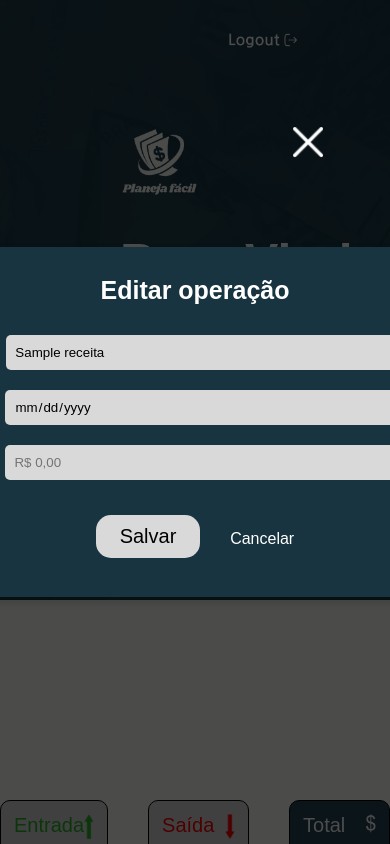
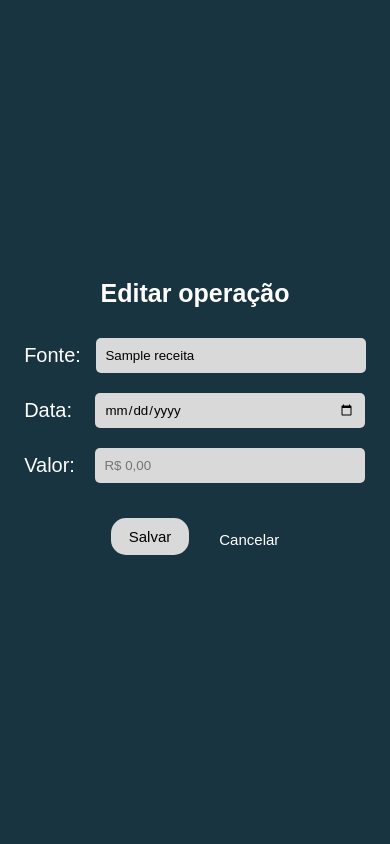
Before and after one commit to AmareloOthavio/Sistema-de-controle-financeiro, a Flask app: template templates/editar.html in a window 390 px wide. Run offline with Flask 3, Linux system fonts and the light colour scheme; the template is opened without the code that fills it: most values are stand-ins (such as "Sample title", 1, 10 or a date in 2020); some web fonts are replaced.

Commit message:
responsivo

```diff
--- a/main.py
+++ b/main.py
@@ -26,7 +26,7 @@ def calcular_receita():
     cursor = con.cursor()
     cursor.execute('SELECT SUM(VALOR) FROM RECEITAS r WHERE r.ID_USUARIO = ?',
                    (session['id_usuario'],))
-    total = cursor.fetchall()
+    total = cursor.fetchall() #pode ser utilizado o fetchone
     cursor.close()
     return total[0][0] if total else 0
 
--- a/static/css/editar.css
+++ b/static/css/editar.css
@@ -539,3 +539,52 @@ footer {
   align-items: center;
   color: white;
 }
+
+@media (max-width: 768px) {
+  .img-fechar-aba {
+    display: none;
+  }
+}
+
+@media (max-width: 426px) {
+  .adicionar-movimentacao {
+    width: 100%;
+    height: 100%;
+    margin: 0;
+    position: fixed;
+    top: 0;
+    transform: none;
+    left: 0;
+    border-radius: 0;
+  }
+
+  input {
+    width: 270px;
+  }
+
+  .adicionar-movimentacao h2 {
+    font-size: 25px;
+  }
+
+  .btn-salvar {
+    font-size: 15px;
+    width: 23%;
+  }
+
+  .link-cancelar {
+    font-size: 15px;
+  }
+}
+
+@media (max-width: 376px) {
+
+  input{
+    width: 240px;
+  }
+}
+
+@media (max-width: 321px) {
+  .adicionar-movimentacao h2 {
+    font-size: 22px;
+  }
+}
--- a/templates/editar.html
+++ b/templates/editar.html
@@ -1,5 +1,6 @@
 <!DOCTYPE html>
 <html lang="pt-br" dir="ltr">
+
 <head>
     <meta charset="UTF-8">
     <meta name="viewport" content="width=device-width, initial-scale=1.0">
@@ -7,11 +8,13 @@
 
     <link rel="preconnect" href="https://fonts.googleapis.com">
     <link rel="preconnect" href="https://fonts.gstatic.com" crossorigin>
-    <link href="https://fonts.googleapis.com/css2?family=Kantumruy+Pro:ital,wght@0,100..700;1,100..700&display=swap" rel="stylesheet">
+    <link href="https://fonts.googleapis.com/css2?family=Kantumruy+Pro:ital,wght@0,100..700;1,100..700&display=swap"
+        rel="stylesheet">
 
     <title>Planeja Facil</title>
 
 </head>
+
 <body>
 
     <div class="overlay"></div>
@@ -38,7 +41,8 @@
             <div class="div-ajustar-esquerda">
                 <div class="div-add-fonte">
                     <label for="data">Fonte:</label>
-                <input name="fonte_desc" type="text" id="fonte" class="input" required placeholder="Descrição" value="{{ fonte }}">
+                    <input name="fonte_desc" type="text" id="fonte" class="input" required placeholder="Descrição"
+                        value="{{ fonte }}">
                 </div>
                 <div class="div-add-data">
                     <label for="data">Data:</label>
@@ -47,7 +51,8 @@
 
                 <div class="div-add-valor">
                     <label for="valor">Valor:</label>
-              <input name="valor" type="number" id="valor" placeholder="R$ 0,00" step="0.01" class="input" required value="{{ valor }}">
+                    <input name="valor" type="number" id="valor" placeholder="R$ 0,00" step="0.01" class="input"
+                        required value="{{ valor }}">
                 </div>
             </div>
 
@@ -63,7 +68,6 @@
         </form>
     </div>
 
-
     <header id="Inicio" class="header">
 
         <div class="Container-Header">
@@ -73,15 +77,13 @@
                     <a href="dashboard.html"><img class="Logo" src="../static/img/Logo_Oficial.png" alt="Logo" /></a>
                 </div>
 
-                <h1 class="Titulo-Header">Bem-Vindo <span style="color: #D1DBBD;">nome</span>!</h1>
+                <h1 class="Titulo-Header">Bem-Vindo <span style="color: #D1DBBD;">{{ nome }}</span>!</h1>
 
                 <p class="Subtitulo-Header">
                     Veja como está o seu saldo atual, suas entradas e saídas!
                 </p>
 
             </div>
-
-
         </div>
 
         <div class="logout">
@@ -222,11 +224,17 @@
 
             <div class="info-footer">
 
-                <a href="index.html"><p class="texto-footer">NOSSA MISSÃO</p></a>
+                <a href="index.html">
+                    <p class="texto-footer">NOSSA MISSÃO</p>
+                </a>
 
-                <a href="index.html"><p class="texto-footer">NOSSOS SERVIÇOS</p></a>
+                <a href="index.html">
+                    <p class="texto-footer">NOSSOS SERVIÇOS</p>
+                </a>
 
-                <a href="index.html"><p class="texto-footer">FALE CONOSCO</p></a>
+                <a href="index.html">
+                    <p class="texto-footer">FALE CONOSCO</p>
+                </a>
 
             </div>
         </div>
@@ -264,4 +272,5 @@
     </script>
 
 </body>
+
 </html>
```
Also changed, not shown: static/css/dashboard.css (+88 -2 lines). Lines whose indentation alone changed are shown as unchanged.
